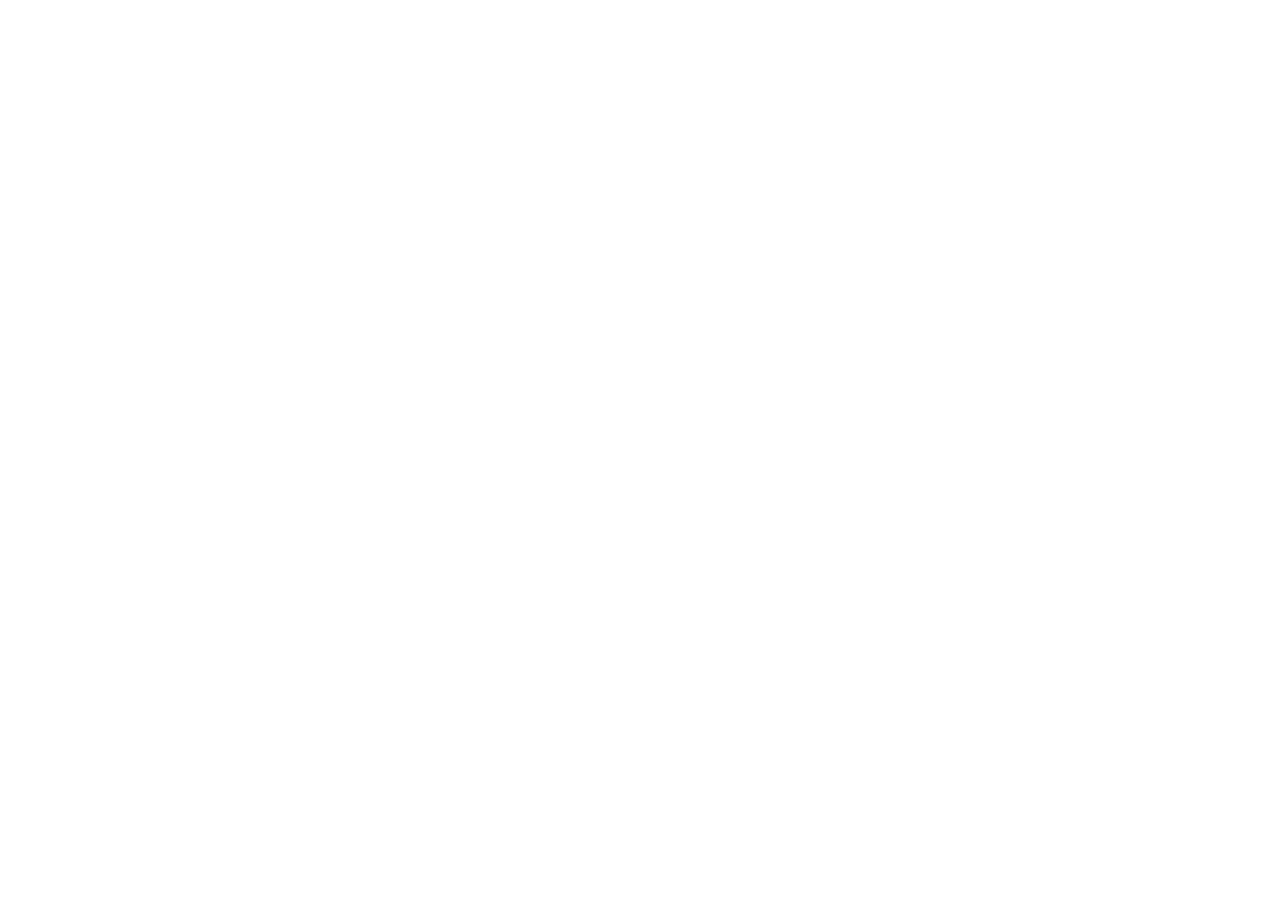
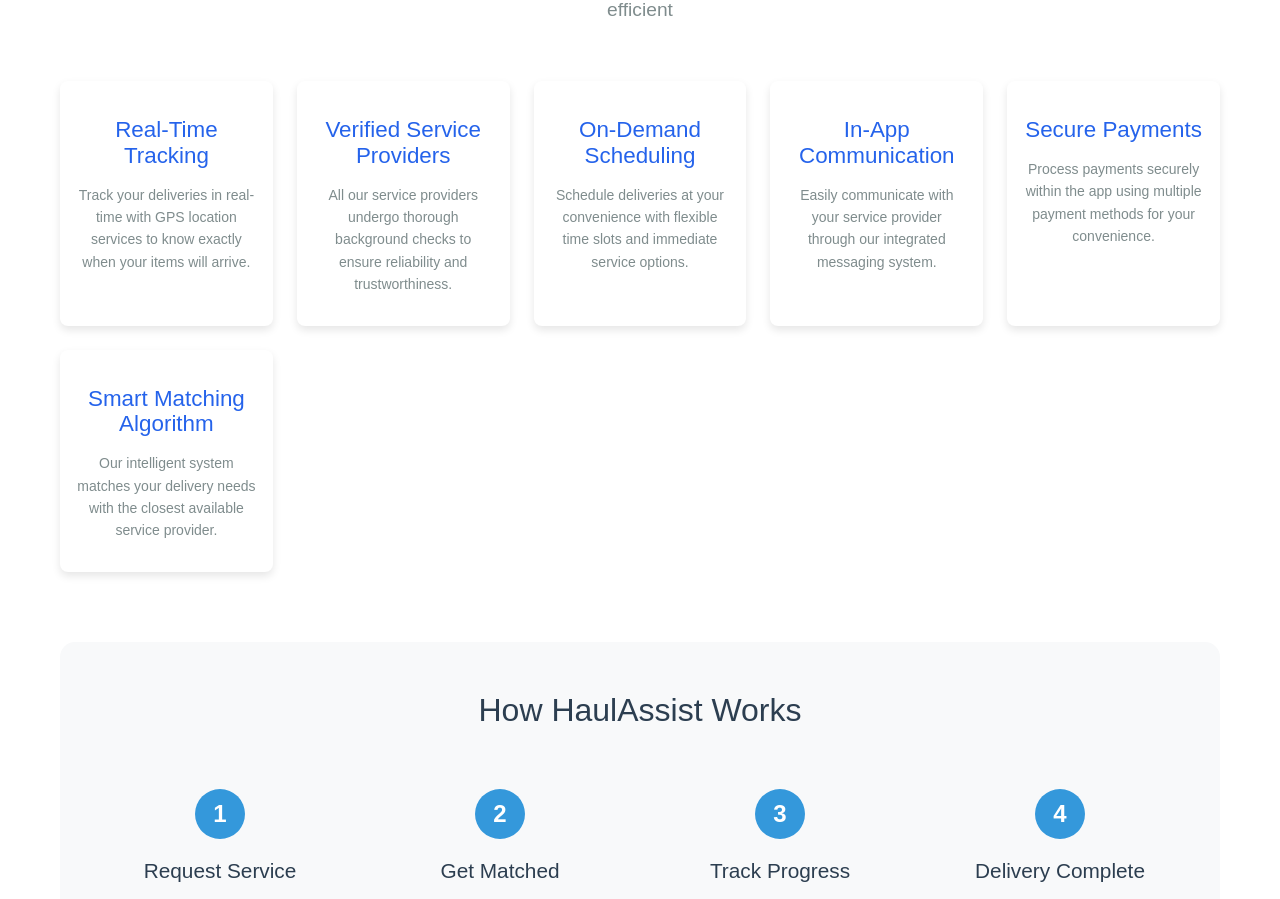
Before and after one commit to evishal2000/HaulAssist, a React (Create React App) app in the folder frontend/: page /features in a window 1280 px wide. Shown: the part 188-1087 px from the top of the page. Before the commit the page ends 800 px from the top, so only its background shows below. Built offline with nearby package versions, Linux system fonts and the light colour scheme.

Commit message:
Updated the Feature Page

```diff
--- /dev/null
+++ b/frontend/src/Features/Features/Features.css
@@ -0,0 +1,165 @@
+/* Features.css */
+.features-container {
+    max-width: 1200px;
+    margin: 0 auto;
+    padding: 40px 20px;
+    font-family: Arial, sans-serif;
+  }
+
+  .features-header {
+    text-align: center;
+    margin-bottom: 60px;
+  }
+
+  .features-header h1 {
+    font-size: 2.5rem;
+    color: #2c3e50;
+    margin-bottom: 15px;
+  }
+
+  .features-header p {
+    font-size: 1.2rem;
+    color: #7f8c8d;
+    max-width: 700px;
+    margin: 0 auto;
+  }
+
+  .features-grid {
+    display: grid;
+    grid-template-columns: repeat(auto-fill, minmax(300px, 1fr));
+    gap: 30px;
+    margin-bottom: 70px;
+  }
+
+  .feature-card {
+    background-color: #ffffff;
+    border-radius: 10px;
+    padding: 30px;
+    box-shadow: 0 5px 15px rgba(0, 0, 0, 0.1);
+    transition: transform 0.3s ease, box-shadow 0.3s ease;
+  }
+
+  .feature-card:hover {
+    transform: translateY(-10px);
+    box-shadow: 0 15px 30px rgba(0, 0, 0, 0.15);
+  }
+
+  .feature-icon {
+    font-size: 2.5rem;
+    color: #3498db;
+    margin-bottom: 20px;
+  }
+
+  .feature-card h3 {
+    font-size: 1.4rem;
+    color: #2c3e50;
+    margin-bottom: 15px;
+  }
+
+  .feature-card p {
+    color: #7f8c8d;
+    line-height: 1.6;
+  }
+
+  .feature-spotlight {
+    background-color: #f8f9fa;
+    border-radius: 15px;
+    padding: 50px 30px;
+    margin-bottom: 70px;
+  }
+
+  .feature-spotlight h2 {
+    text-align: center;
+    font-size: 2rem;
+    color: #2c3e50;
+    margin-bottom: 40px;
+  }
+
+  .spotlight-content {
+    display: flex;
+    flex-wrap: wrap;
+    justify-content: space-between;
+    gap: 20px;
+  }
+
+  .spotlight-step {
+    flex: 1;
+    min-width: 200px;
+    text-align: center;
+    padding: 20px;
+  }
+
+  .step-number {
+    display: flex;
+    align-items: center;
+    justify-content: center;
+    width: 50px;
+    height: 50px;
+    background-color: #3498db;
+    color: white;
+    font-size: 1.5rem;
+    font-weight: bold;
+    border-radius: 50%;
+    margin: 0 auto 20px;
+  }
+
+  .spotlight-step h3 {
+    font-size: 1.3rem;
+    color: #2c3e50;
+    margin-bottom: 15px;
+  }
+
+  .spotlight-step p {
+    color: #7f8c8d;
+    line-height: 1.5;
+  }
+
+  .customer-types {
+    margin-bottom: 50px;
+  }
+
+  .customer-types h2 {
+    text-align: center;
+    font-size: 2rem;
+    color: #2c3e50;
+    margin-bottom: 40px;
+  }
+
+  .customer-grid {
+    display: grid;
+    grid-template-columns: repeat(auto-fill, minmax(300px, 1fr));
+    gap: 30px;
+  }
+
+  .customer-card {
+    background-color: #ffffff;
+    border-radius: 10px;
+    padding: 30px;
+    box-shadow: 0 5px 15px rgba(0, 0, 0, 0.1);
+    text-align: center;
+  }
+
+  .customer-card h3 {
+    font-size: 1.4rem;
+    color: #2c3e50;
+    margin-bottom: 15px;
+  }
+
+  .customer-card p {
+    color: #7f8c8d;
+    line-height: 1.6;
+  }
+
+  @media (max-width: 768px) {
+    .spotlight-content {
+      flex-direction: column;
+    }
+
+    .features-header h1 {
+      font-size: 2rem;
+    }
+
+    .features-header p {
+      font-size: 1rem;
+    }
+  }
--- a/frontend/src/Features/Features/index.jsx
+++ b/frontend/src/Features/Features/index.jsx
@@ -1,7 +1,110 @@
-export const Features=()=>{
+// Features.jsx
+import React from 'react';
+import './Features.css';
 
-    return(
-        <h1>In Features</h1>
-    );
+const Features = () => {
+  return (
+    <div className="features-container">
+      <div className="features-header">
+        <h1>HaulAssist Features</h1>
+        <p>Discover how HaulAssist makes logistics and delivery simple, reliable, and efficient</p>
+      </div>
 
-}
+      <div className="features-grid">
+        <div className="feature-card">
+          <div className="feature-icon">
+            <i className="fas fa-map-marker-alt"></i>
+          </div>
+          <h3>Real-Time Tracking</h3>
+          <p>Track your deliveries in real-time with GPS location services to know exactly when your items will arrive.</p>
+        </div>
+
+        <div className="feature-card">
+          <div className="feature-icon">
+            <i className="fas fa-user-check"></i>
+          </div>
+          <h3>Verified Service Providers</h3>
+          <p>All our service providers undergo thorough background checks to ensure reliability and trustworthiness.</p>
+        </div>
+
+        <div className="feature-card">
+          <div className="feature-icon">
+            <i className="fas fa-clock"></i>
+          </div>
+          <h3>On-Demand Scheduling</h3>
+          <p>Schedule deliveries at your convenience with flexible time slots and immediate service options.</p>
+        </div>
+
+        <div className="feature-card">
+          <div className="feature-icon">
+            <i className="fas fa-comment-dots"></i>
+          </div>
+          <h3>In-App Communication</h3>
+          <p>Easily communicate with your service provider through our integrated messaging system.</p>
+        </div>
+
+        <div className="feature-card">
+          <div className="feature-icon">
+            <i className="fas fa-credit-card"></i>
+          </div>
+          <h3>Secure Payments</h3>
+          <p>Process payments securely within the app using multiple payment methods for your convenience.</p>
+        </div>
+
+        <div className="feature-card">
+          <div className="feature-icon">
+            <i className="fas fa-route"></i>
+          </div>
+          <h3>Smart Matching Algorithm</h3>
+          <p>Our intelligent system matches your delivery needs with the closest available service provider.</p>
+        </div>
+      </div>
+
+      <div className="feature-spotlight">
+        <h2>How HaulAssist Works</h2>
+        <div className="spotlight-content">
+          <div className="spotlight-step">
+            <div className="step-number">1</div>
+            <h3>Request Service</h3>
+            <p>Enter pickup and drop-off locations, item details, and preferred delivery time.</p>
+          </div>
+          <div className="spotlight-step">
+            <div className="step-number">2</div>
+            <h3>Get Matched</h3>
+            <p>Our system automatically matches you with the best available service provider.</p>
+          </div>
+          <div className="spotlight-step">
+            <div className="step-number">3</div>
+            <h3>Track Progress</h3>
+            <p>Monitor your delivery in real-time and communicate with your service provider as needed.</p>
+          </div>
+          <div className="spotlight-step">
+            <div className="step-number">4</div>
+            <h3>Delivery Complete</h3>
+            <p>Receive your items and rate your experience to help maintain our service quality.</p>
+          </div>
+        </div>
+      </div>
+
+      <div className="customer-types">
+        <h2>Who Benefits from HaulAssist?</h2>
+        <div className="customer-grid">
+          <div className="customer-card">
+            <h3>Travelers</h3>
+            <p>Get assistance with luggage at airports, train stations, and hotels without the hassle.</p>
+          </div>
+          <div className="customer-card">
+            <h3>Small Businesses</h3>
+            <p>Reliable last-mile delivery solutions that scale with your business needs.</p>
+          </div>
+          <div className="customer-card">
+            <h3>Individuals</h3>
+            <p>Help with moving items, furniture delivery, or transporting goods across town.</p>
+          </div>
+        </div>
+      </div>
+    </div>
+  );
+};
+
+export default Features;
--- a/frontend/src/Features/Routes/AllRoutes.jsx
+++ b/frontend/src/Features/Routes/AllRoutes.jsx
@@ -1,6 +1,6 @@
 import { Routes, Route } from "react-router-dom";
 import {Login} from "../Auth/Login";
-import { Features } from "../Features";
+import Features from "../Features";
 import { About } from "../About";
 import LandingPage from "../LandingPage";
 import { RegistrationForm } from "../Auth/RegistrationForm";
```
Also changed, not shown: 1 other file (tests, documents, lock files or other folders).
